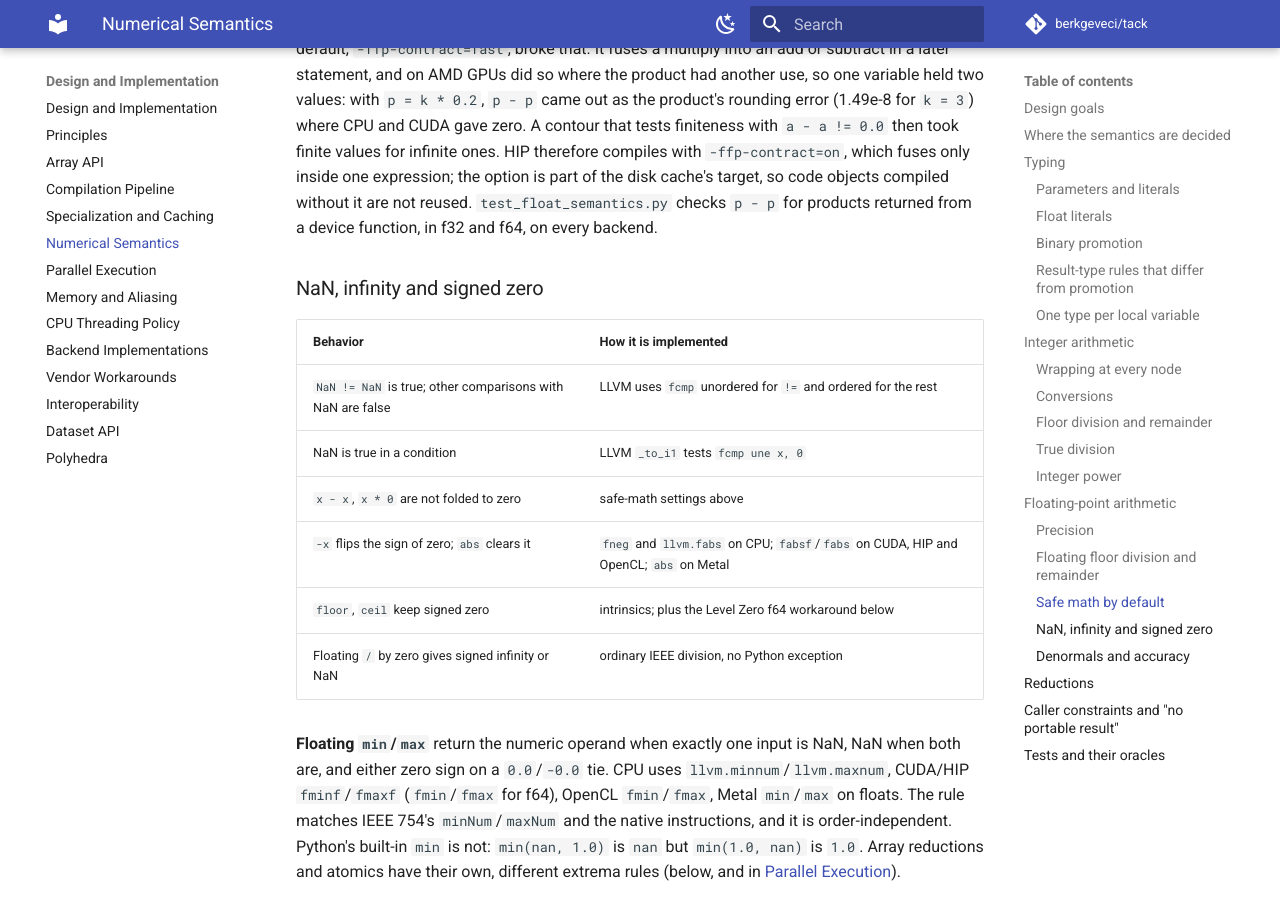
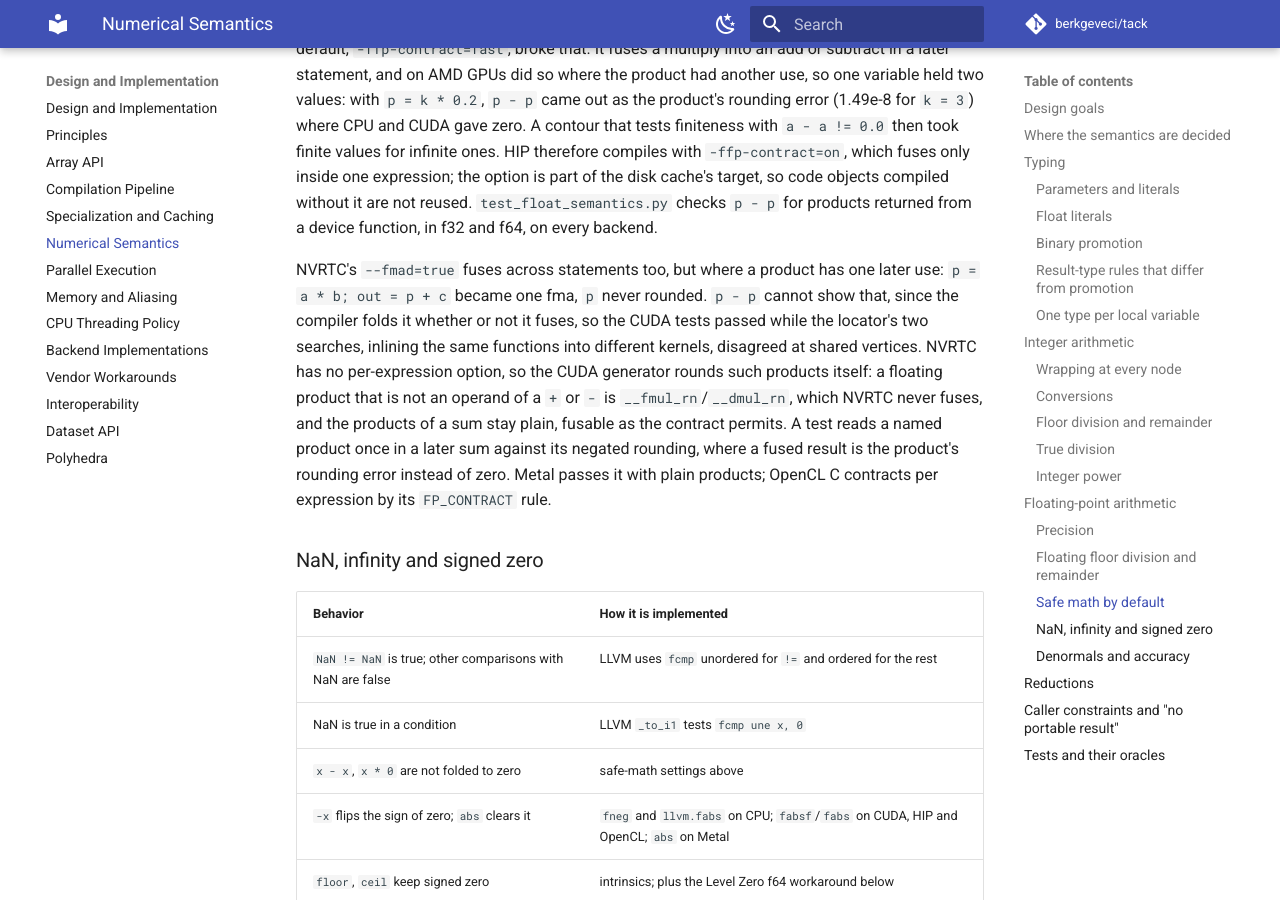
Before and after one commit to berkgeveci/tack, an MkDocs documentation site: the page built from docs/design/numerical-semantics.md, in a window 1280 px wide and 900 px high, scrolled down 10852 px. Built offline with MkDocs 1.6.1 and Material for MkDocs 9.7.7, drawn with Linux system fonts in a browser that asks for light colours; comment, search, counter and statistics services are not loaded; the version menu is left out.

Commit message:
CUDA rounded products: a test Python 3.11 can run, and the docs
The later-sum test computed its fused reference with math.fma, which
Python has only from 3.13; Tack supports 3.11, and CI tests 3.11 and
3.12. It now takes the exact value through Fraction and rounds it once,
as the contraction test above it does.

The workaround is recorded where the others are: vendor-workarounds
(CUDA), numerical-semantics (why p - p could not show it, and that
Metal passes the new test with plain products), the NVRTC options table,
principles, CLAUDE.md's floating-point paragraph, and the CHANGELOG.

```diff
--- a/docs/design/numerical-semantics.md
+++ b/docs/design/numerical-semantics.md
@@ -473,6 +473,20 @@
 products returned from a device function, in f32 and f64, on every
 backend.
 
+NVRTC's `--fmad=true` fuses across statements too, but where a product has
+one later use: `p = a * b; out = p + c` became one fma, `p` never rounded.
+`p - p` cannot show that, since the compiler folds it whether or not it
+fuses, so the CUDA tests passed while the locator's two searches, inlining
+the same functions into different kernels, disagreed at shared vertices.
+NVRTC has no per-expression option, so the CUDA generator rounds such
+products itself: a floating product that is not an operand of a `+` or `-`
+is `__fmul_rn`/`__dmul_rn`, which NVRTC never fuses, and the products of a
+sum stay plain, fusable as the contract permits. A test reads a named
+product once in a later sum against its negated rounding, where a fused
+result is the product's rounding error instead of zero. Metal passes it
+with plain products; OpenCL C contracts per expression by its `FP_CONTRACT`
+rule.
+
 ### NaN, infinity and signed zero
 
 | Behavior | How it is implemented |
```
Also changed, not shown: CHANGELOG.md (+7 -0 lines), CLAUDE.md (+6 -1 lines), docs/design/backend-implementations.md (+1 -1 lines), docs/design/principles.md (+3 -1 lines), docs/design/vendor-workarounds.md (+1 -0 lines), 1 other file.
